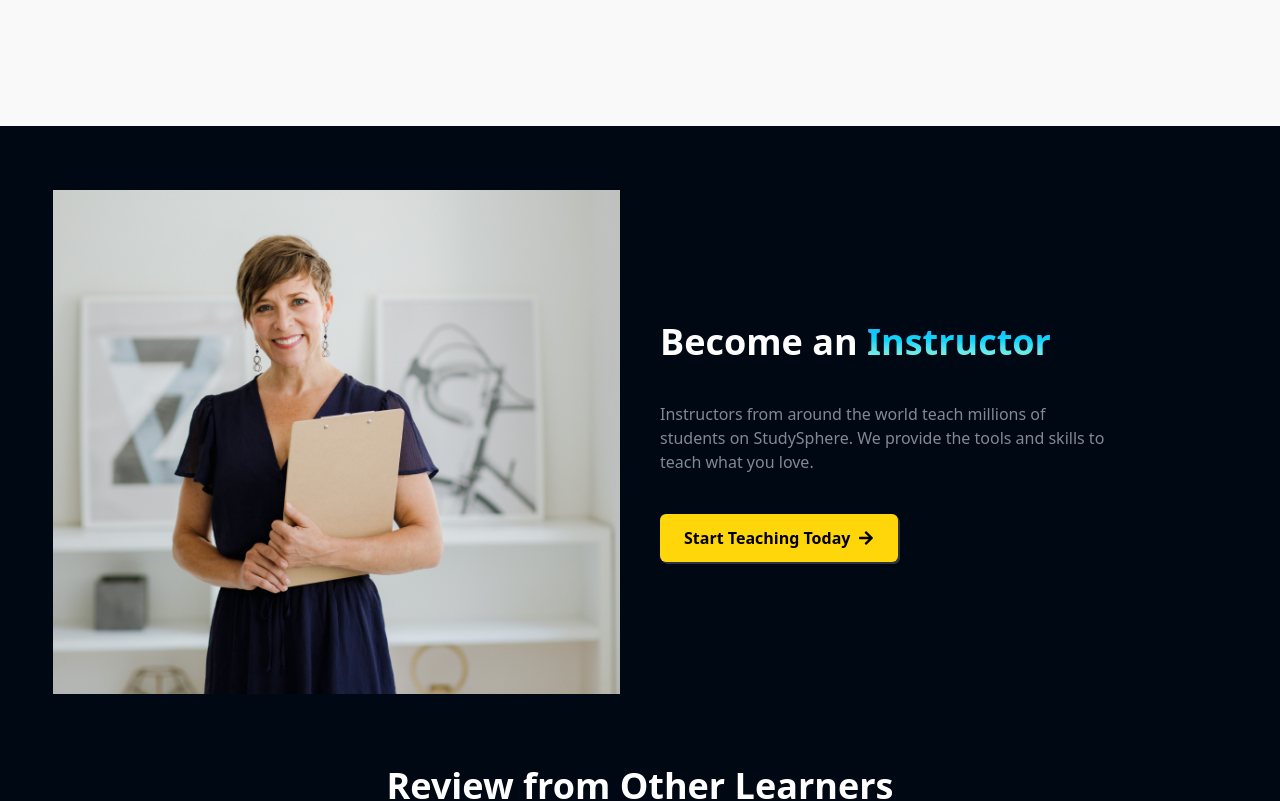
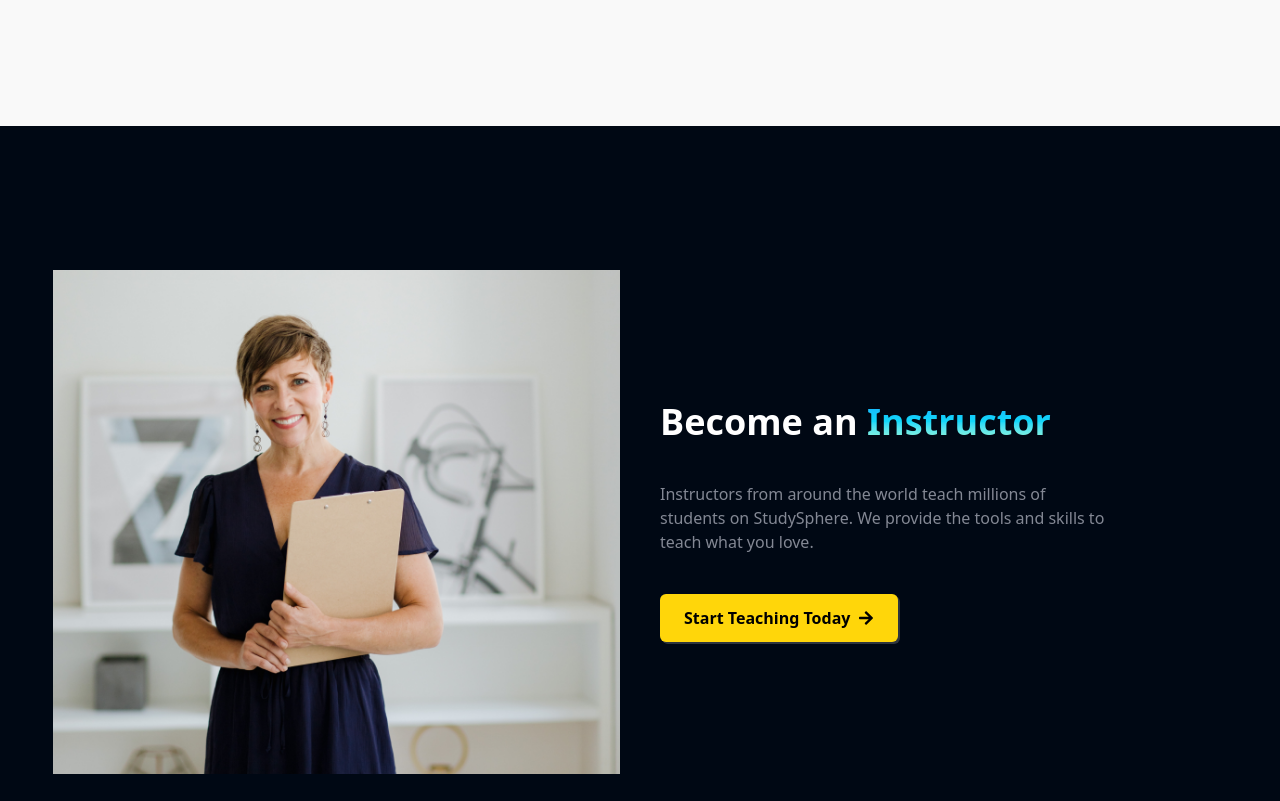
Before and after one commit to lokeshloki3/edtech-full, a React (Vite) app: page / in a window 1280 px wide. Shown: the part 4001-4802 px from the top of the page. Built offline with nearby package versions, Linux system fonts and the light colour scheme; no server answers.

Commit message:
Homepage Review Slider updated

```diff
--- a/src/components/core/Dashboard/AddCourse/PublishCourse/index.jsx
+++ b/src/components/core/Dashboard/AddCourse/PublishCourse/index.jsx
@@ -78,7 +78,7 @@ const PublishCourse = () => {
               {...register("public")}
               className='border-gray-300 h-4 w-4 rounded bg-richblack-500 text-richblack-400 focus:ring-2 focus:ring-richblack-5'
             />
-            <span className='ml-2 text-richblack-400'>
+            <span className='ml-2 text-richblack-400 cursor-pointer'>
               Make this course as public
             </span>
           </label>
--- a/src/data/dashboard-links.js
+++ b/src/data/dashboard-links.js
@@ -36,9 +36,9 @@ export const sidebarLinks = [
   },
   {
     id: 6,
-    name: "Purchase History",
-    path: "/dashboard/purchase-history",
+    name: "Cart",
+    path: "/dashboard/cart",
     type: ACCOUNT_TYPE.STUDENT,
-    icon: "VscHistory",
+    icon: "VscArchive",
   },
 ];
--- a/src/pages/Home.jsx
+++ b/src/pages/Home.jsx
@@ -162,9 +162,9 @@ const Home = () => {
                 </div>
             </div>
             {/* Section 3 */}
-            <div className='w-11/12 mx-auto flex flex-col max-w-(--max-content) items-center justify-between gap-8
-            first-letter bg-richblack-900 text-white'>
+            <div className='w-11/12 my-20 mx-auto flex flex-col max-w-(--max-content) items-center justify-between gap-8 bg-richblack-900 text-white'>
                 <InstructorSection />
+
                 <h2 className='text-center text-4xl font-semibold mt-10'>Review from Other Learners</h2>
                 {/* Review Silder */}
                 <ReviewSliderHome />
```
